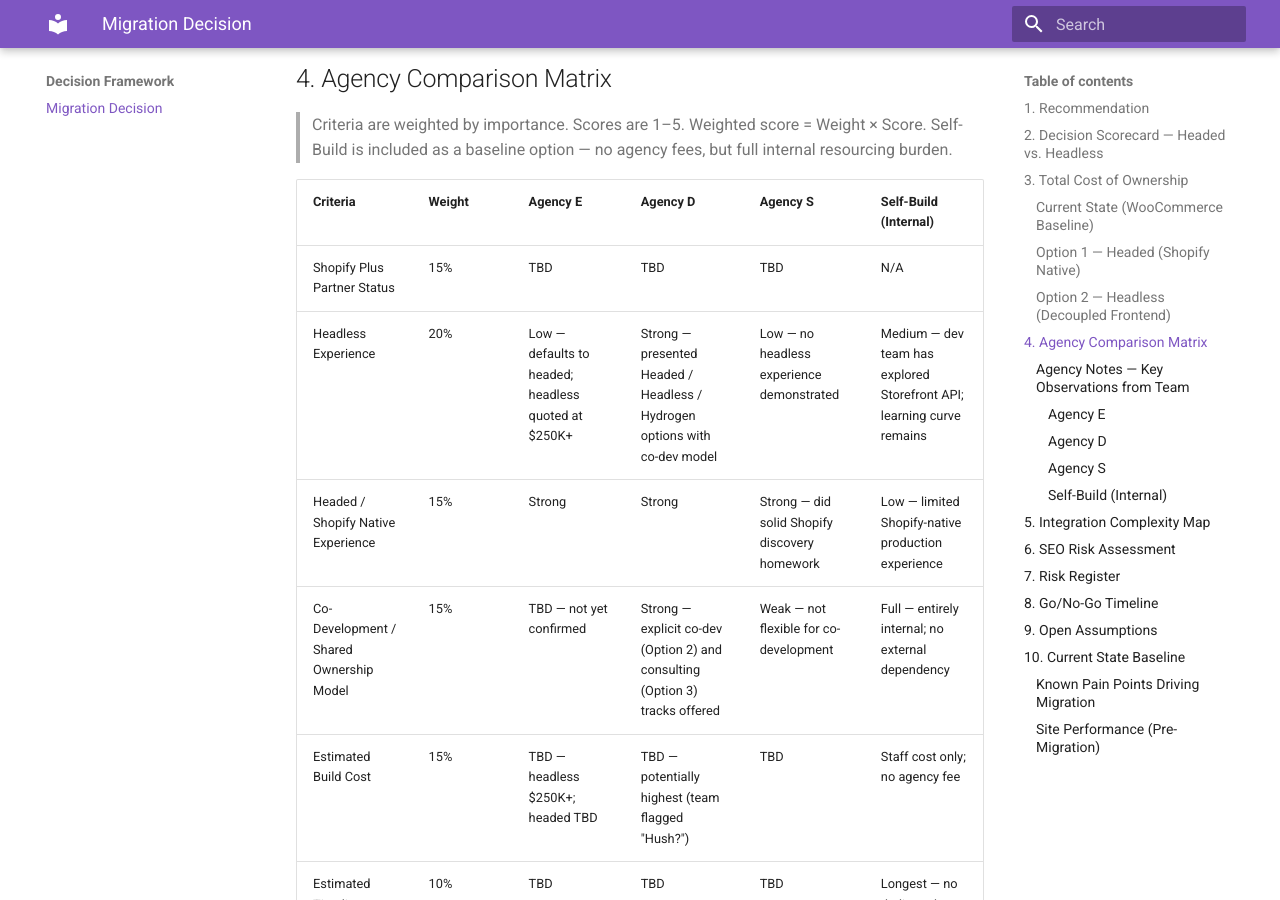
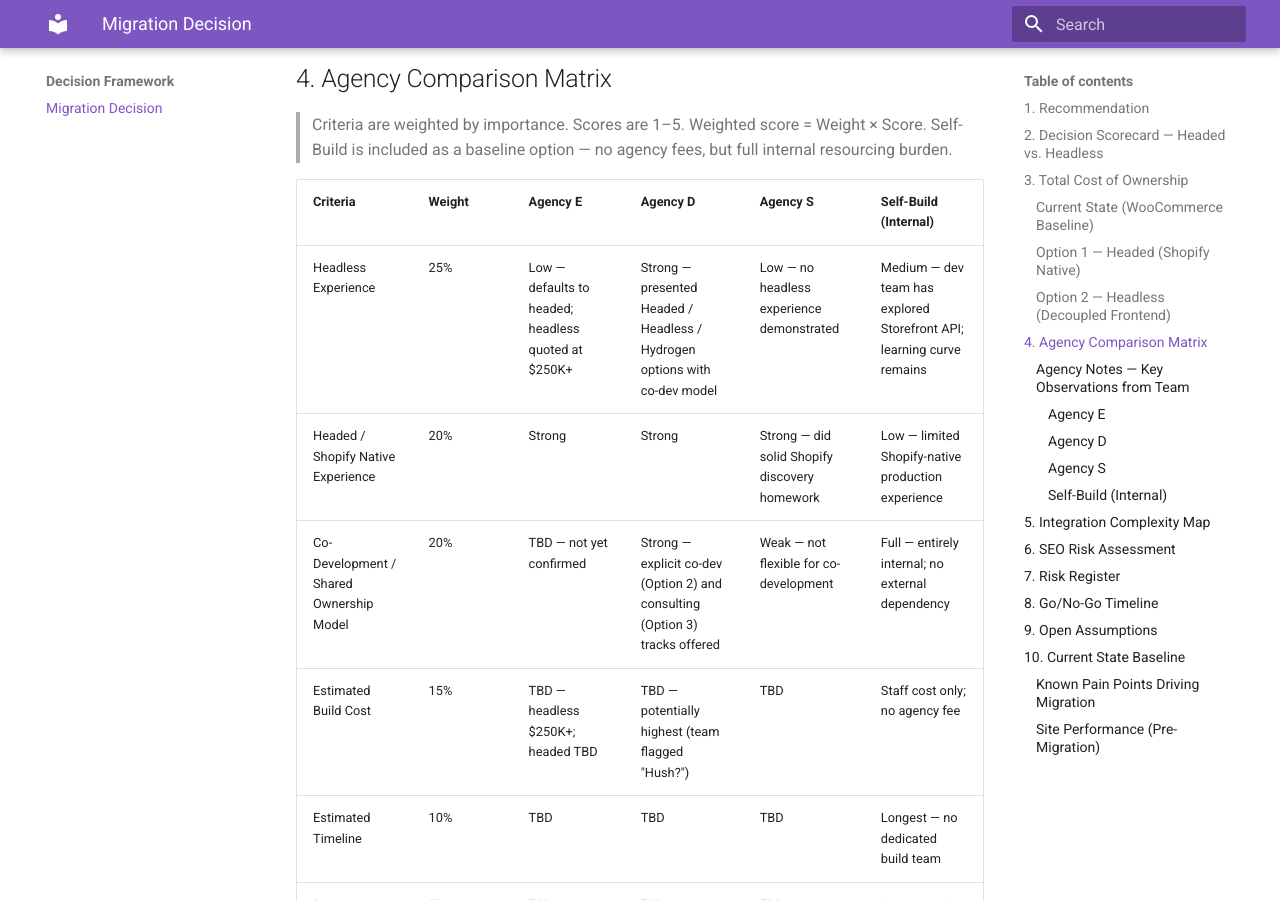
Before and after one commit to charanbobby/Shopify2026, an MkDocs documentation site: the page built from docs/decision-framework.md, in a window 1280 px wide and 900 px high, scrolled down 3405 px. Built offline with MkDocs 1.6.1 and Material for MkDocs 9.7.7, drawn with Linux system fonts in a browser that asks for light colours; comment, search, counter and statistics services are not loaded.

Commit message:
Remove Shopify Plus Partner Status row; rebalance weights to 100%
Headless Experience 20→25%, Headed Experience 15→20%, Co-Dev 15→20%.

Co-Authored-By: Claude Sonnet 4.6 <noreply@anthropic.com>

```diff
--- a/docs/decision-framework.md
+++ b/docs/decision-framework.md
@@ -96,10 +96,9 @@ This page captures the key inputs needed to make a confident go/no-go decision o
 
 | Criteria | Weight | Agency E | Agency D | Agency S | Self-Build (Internal) |
 | --- | --- | --- | --- | --- | --- |
-| Shopify Plus Partner Status | 15% | TBD | TBD | TBD | N/A |
-| Headless Experience | 20% | Low — defaults to headed; headless quoted at $250K+ | Strong — presented Headed / Headless / Hydrogen options with co-dev model | Low — no headless experience demonstrated | Medium — dev team has explored Storefront API; learning curve remains |
-| Headed / Shopify Native Experience | 15% | Strong | Strong | Strong — did solid Shopify discovery homework | Low — limited Shopify-native production experience |
-| Co-Development / Shared Ownership Model | 15% | TBD — not yet confirmed | Strong — explicit co-dev (Option 2) and consulting (Option 3) tracks offered | Weak — not flexible for co-development | Full — entirely internal; no external dependency |
+| Headless Experience | 25% | Low — defaults to headed; headless quoted at $250K+ | Strong — presented Headed / Headless / Hydrogen options with co-dev model | Low — no headless experience demonstrated | Medium — dev team has explored Storefront API; learning curve remains |
+| Headed / Shopify Native Experience | 20% | Strong | Strong | Strong — did solid Shopify discovery homework | Low — limited Shopify-native production experience |
+| Co-Development / Shared Ownership Model | 20% | TBD — not yet confirmed | Strong — explicit co-dev (Option 2) and consulting (Option 3) tracks offered | Weak — not flexible for co-development | Full — entirely internal; no external dependency |
 | Estimated Build Cost | 15% | TBD — headless $250K+; headed TBD | TBD — potentially highest (team flagged "Hush?") | TBD | Staff cost only; no agency fee |
 | Estimated Timeline | 10% | TBD | TBD | TBD | Longest — no dedicated build team |
 | Data Migration Experience | 5% | TBD | TBD | TBD — mentioned data migration approach | Low — no prior Shopify migration at this scale |
```
